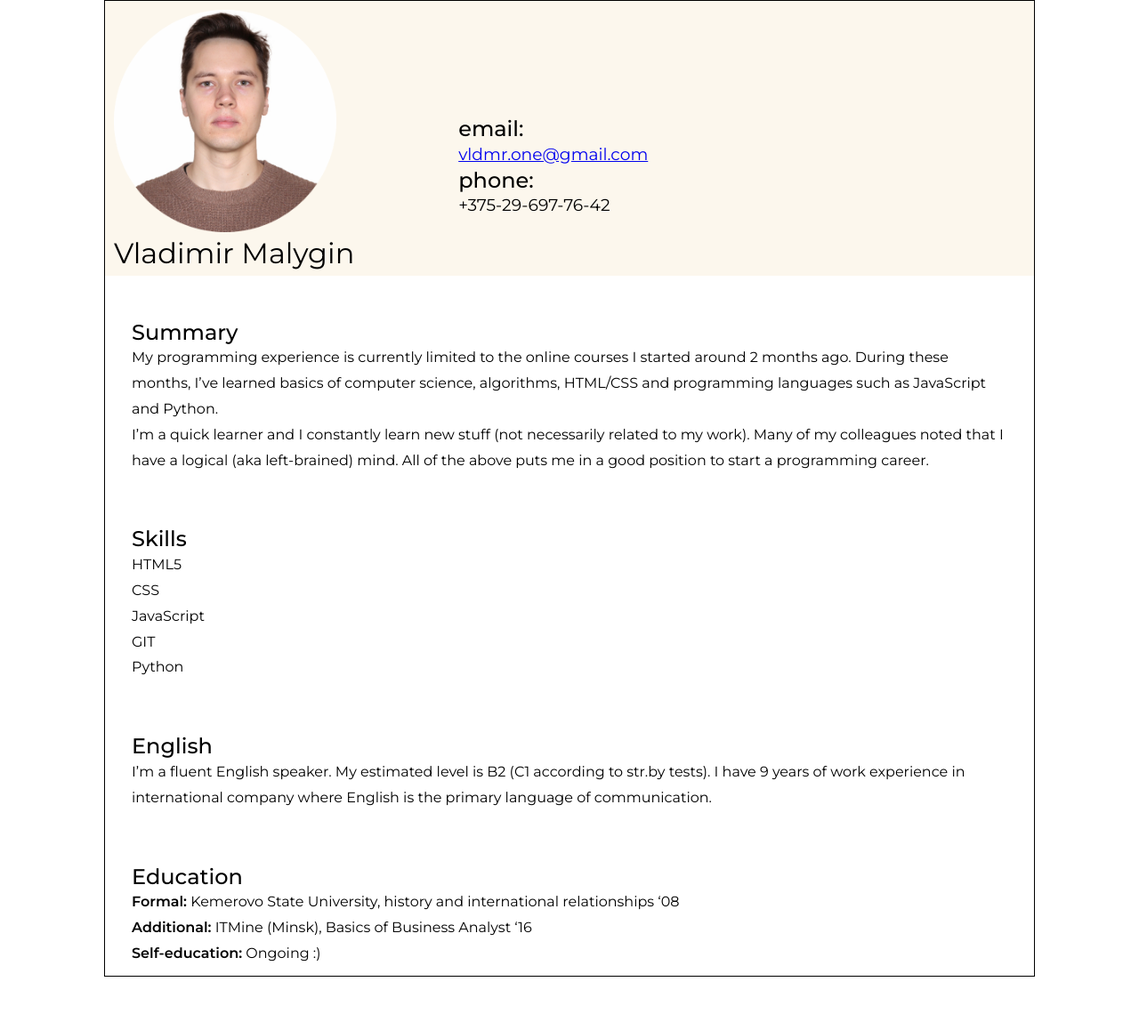
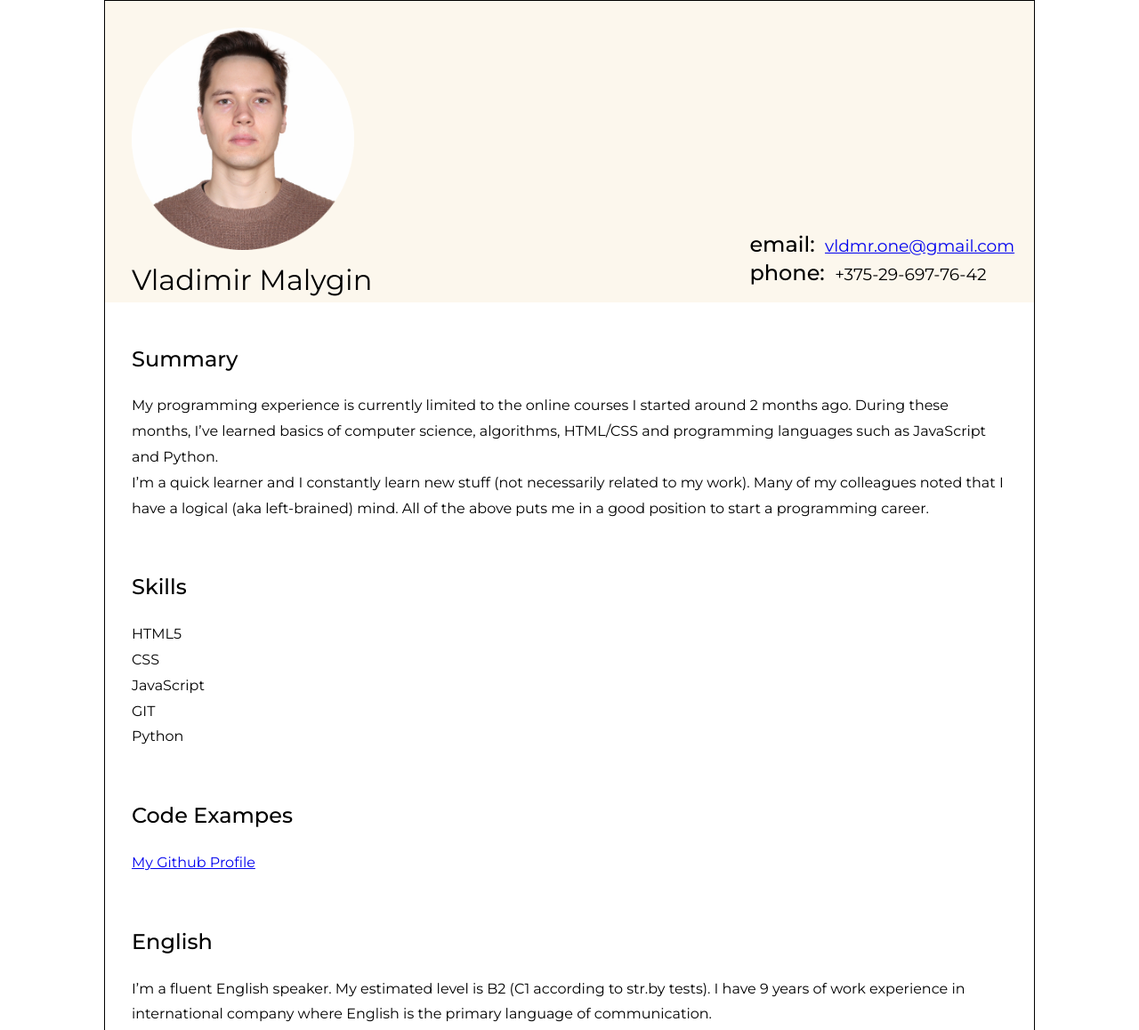
Before and after one commit to vldmr1/rsschool-codejam1-cv, a plain HTML site: page index.html in a window 1280 px wide. Shown: the top 1158 px of the page at 89% size. Before the commit the page ends 1098 px from the top, so only its background shows below. Drawn offline with Linux system fonts and the light colour scheme.

Commit message:
feat: add 'code examples' section

```diff
--- a/index.html
+++ b/index.html
@@ -35,6 +35,10 @@
           <li>Python</li>
         </ul>
       </div>
+      <div class="code-examples">
+        <h2>Code Exampes</h2>
+        <a href="https://github.com/vldmr1">My Github Profile</a>
+      </div>
       <div class="english-level">
         <h2>English</h2>
         <p>I’m a fluent English speaker. My estimated level is B2 (C1 according to str.by tests). I have 9 years of work experience in international company where English is the primary language of communication.</p>
--- a/style.css
+++ b/style.css
@@ -10,6 +10,7 @@ body {
     padding: 10px;
     font-family: "Montserrat", "Arial", sans-serif;
     line-height: 1.8em;
+    margin-bottom: 10px;
 }
 
 header {
@@ -26,16 +27,21 @@ main {
 
 h1 {
     font-weight: 400;
-    margin: 0px;
+    margin-top: 10px;
 }
 
 main h2 {
     font-weight: 500;
+    margin-bottom: 1em;
 }
 
 ul {
     padding: 0;
     list-style-type: none;
+}
+
+.name-pic {
+    margin: 20px 0 0 20px;
 }
 
 .grid {
@@ -44,17 +50,19 @@ ul {
   }
 
 .contact-information {
-    align-items: end;
-    margin-top: 120px;
-    margin-left: 80px;
+    margin-top: 250px;
+    margin-left: 400px;
 }
 
 .contact-information h2 {
     font-weight: 500;
+    display: inline;
+    margin: 0.3em;
 }
 
 .contact-information h3 {
     font-weight: 400;
+    display: inline;
 }
 
 .skills-list {
@@ -69,6 +77,6 @@ ul {
     font-weight: 600;
 }
 
-.summary, .skills, .english-level, .education {
+.summary, .skills, .english-level, .education, .code-examples {
     margin-top: 60px;
 }
```
